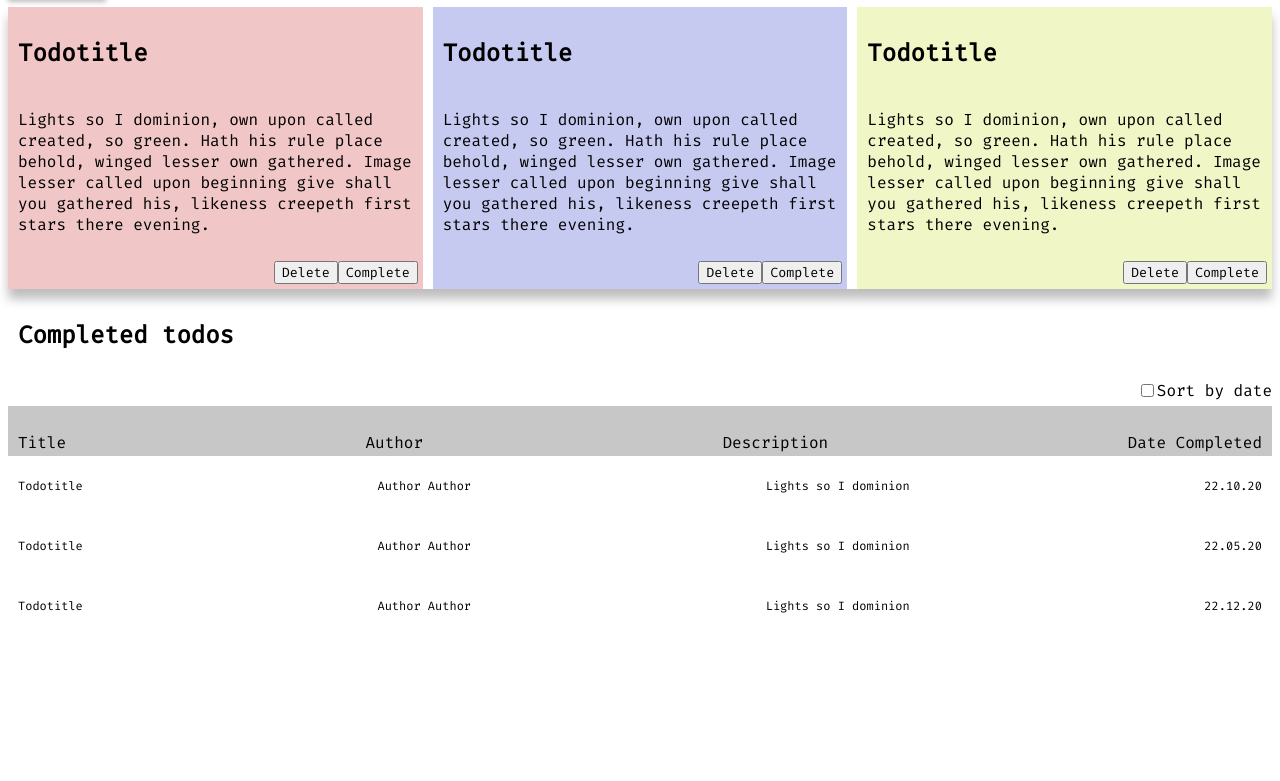
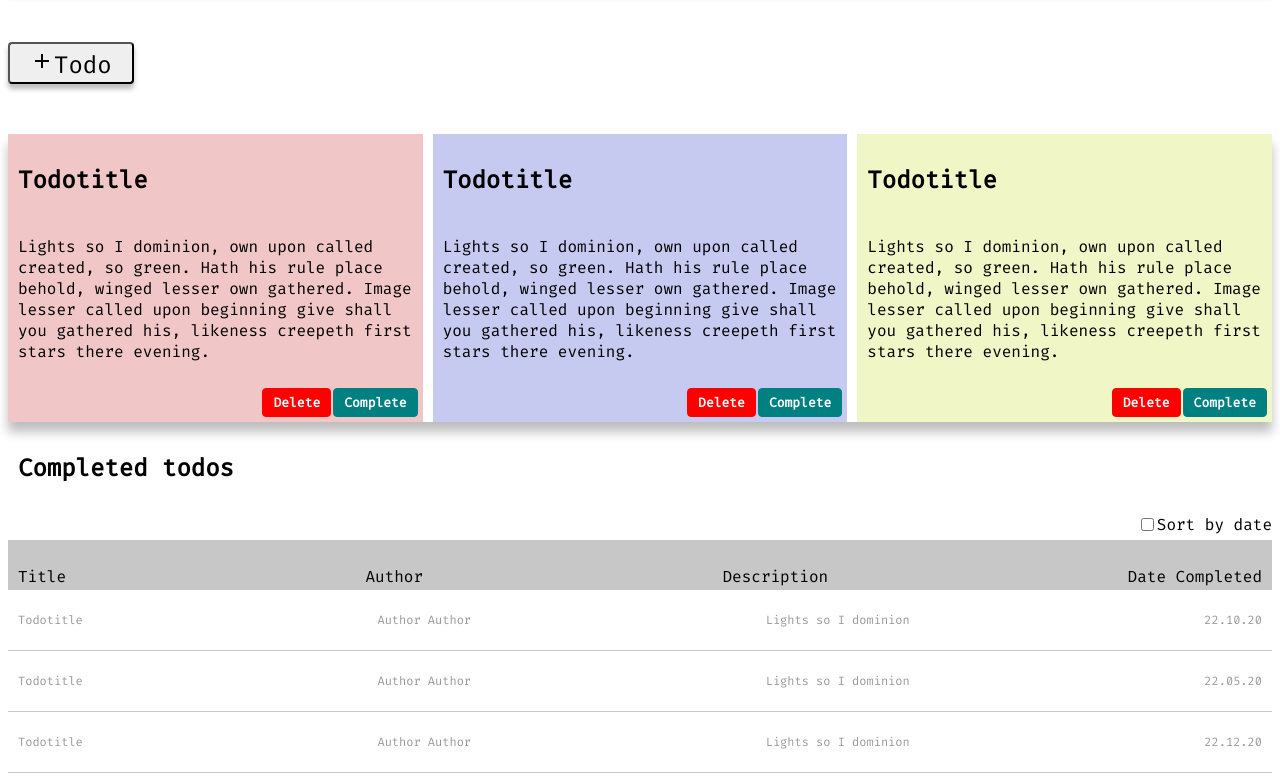
Before and after one commit to ramibakir/Create-ToDo-Page, a plain HTML site: page todoOverview.html in a window 1280 px wide. Shown: the part 151-932 px from the top of the page. Before the commit the page ends 800 px from the top, so only its background shows below. Drawn offline with Linux system fonts and the light colour scheme.

Commit message:
Added types to buttons in HTML ->
styled buttons seperately with colours

```diff
--- a/todoOverview.css
+++ b/todoOverview.css
@@ -12,14 +12,18 @@ section, article {
     display: flex;
     justify-content: space-between;
     box-shadow: 0 5px 5px rgba(0, 0, 0, 0.26);
-    height: auto;
+    height: 80px;
+    margin-top: 5%;
 }
 
 .btn-addTodo{
-    margin-bottom: 10px;
-    margin-top: 10px;;
+    margin-bottom: 50px;
+    margin-top: 50px;
     box-shadow: 0 5px 5px rgba(0, 0, 0, 0.26);
     font-size: 24px;
+    line-height: 1.0;
+    padding: 5px 20px;
+    border-radius: 4px;
 }
 
 .cards {
@@ -60,9 +64,26 @@ h1, h2, p {
     margin-bottom: 5px;
 }
 
-/* Does not work -> find out why */
 .btn-delTodo, .btn-cmpTodo {
     box-shadow: rgba(0, 0, 0, 0.26);
+    border-radius: 4px;
+    font-weight: bold;
+    font-size: 13px;
+    padding: 5px 10px;
+
+}
+
+.btn-delTodo {
+    margin-right: 2px;
+    color: white;
+    background-color: red;
+    border: 1px solid red;
+}
+
+.btn-cmpTodo {
+    background-color: teal;
+    color: white;
+    border: 1px solid teal;
 }
 
 .dateSort {
@@ -83,6 +104,8 @@ h1, h2, p {
 
 .contentLine1, .contentLine2, .contentLine3 {
     font-size: 12px;
+    color: rgba(0, 0, 0, 0.40);
+    border-bottom: 1px solid rgba(0, 0, 0, 0.22);
 }
 
 /* Rules for sizing the icon. */
--- a/todoOverview.html
+++ b/todoOverview.html
@@ -18,7 +18,7 @@
             <h2>Rami Bakir</h3>
         </section>
     </header>
-    <button class="btn-addTodo"><i class="material-icons">add</i>Todo</button>
+    <button class="btn-addTodo" type="button"><i class="material-icons">add</i>Todo</button>
     <main>
         <section class="cards">
             <article class="todoOne">
@@ -26,8 +26,8 @@
                 <p>Lights so I dominion, own upon called created, so green. Hath his rule place behold, winged lesser own gathered. Image lesser called upon beginning give shall you gathered his, likeness creepeth first stars there evening.
                 </p>
                 <section class="btnContainer">
-                    <button class="btn-delTodo1">Delete</button>
-                    <button class="btn-cmpTodo1">Complete</button>
+                    <button class="btn-delTodo" type="button">Delete</button>
+                    <button class="btn-cmpTodo" type="button">Complete</button>
                 </section>
             </article>
             <article class="todoTwo">
@@ -35,8 +35,8 @@
                 <p>Lights so I dominion, own upon called created, so green. Hath his rule place behold, winged lesser own gathered. Image lesser called upon beginning give shall you gathered his, likeness creepeth first stars there evening.
                 </p>
                 <section class="btnContainer">
-                    <button class="btn-delTodo">Delete</button>
-                    <button class="btn-cmpTodo">Complete</button>
+                    <button class="btn-delTodo" type="button">Delete</button>
+                    <button class="btn-cmpTodo" type="button">Complete</button>
                 </section>
             </article>
             <article class="todoThree">
@@ -44,8 +44,8 @@
                 <p>Lights so I dominion, own upon called created, so green. Hath his rule place behold, winged lesser own gathered. Image lesser called upon beginning give shall you gathered his, likeness creepeth first stars there evening.
                 </p>
                 <section class="btnContainer">
-                    <button class="btn-delTodo">Delete</button>
-                    <button class="btn-cmpTodo">Complete</button>
+                    <button class="btn-delTodo" type="button">Delete</button>
+                    <button class="btn-cmpTodo" type="button">Complete</button>
                 </section>
             </article>
         </section>
```
